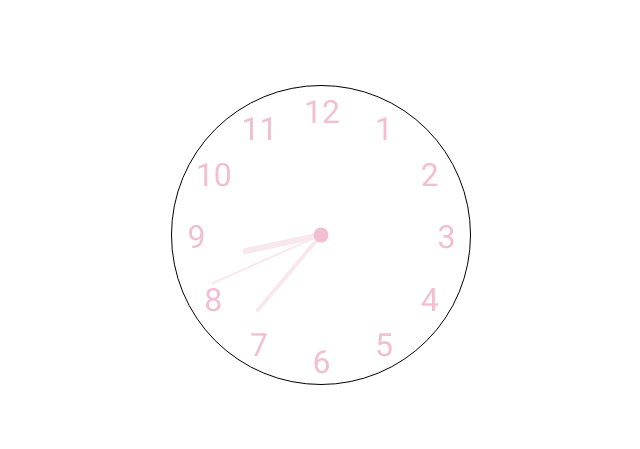
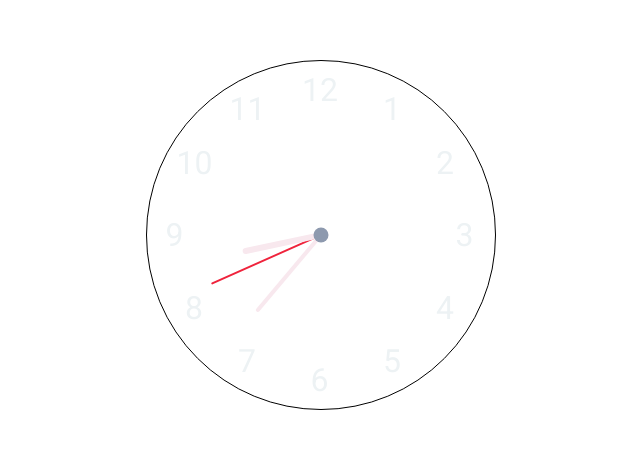
Before and after one commit to karthikeyanselvam18/analog-clock, a plain HTML site: page index.html in a window 1280 px wide. Shown: the part 165-614 px from the top of the page, without its empty margins (319-959 px from the left). Drawn offline with Linux system fonts and the light colour scheme.

Commit message:
fixed positions of numbers

```diff
--- a/script.js
+++ b/script.js
@@ -7,8 +7,8 @@ for (let i = 0; i < 12; i++) {
   const number = document.createElement("span");
   number.className = "numbers";
   number.innerHTML = digits[i];
-  number.style.top = `${50 - Math.cos((i - 3) * (Math.PI / 6)) * 125}px`;
-  number.style.left = `${50 + Math.sin((i - 3) * (Math.PI / 6)) * 125}px`;
+  number.style.top = `${50 - Math.cos((i - 3) * (Math.PI / 6)) * 145}px`;
+  number.style.left = `${50 + Math.sin((i - 3) * (Math.PI / 6)) * 145}px`;
   numbersContainer.appendChild(number);
 }
 
--- a/style.css
+++ b/style.css
@@ -5,15 +5,15 @@
 }
 
 .container {
-  height: 100vh;
+  height: 100dvh;
   display: grid;
   place-items: center;
   font-family: "Roboto", sans-serif;
 }
 
 .clock {
-  height: 300px;
-  width: 300px;
+  height: 350px;
+  width: 350px;
   border: 1px solid black;
   border-radius: 50%;
   position: relative;
@@ -27,8 +27,8 @@
 
 .numbers-container {
   position: absolute;
-  top: 82px;
-  left: 82px;
+  top: 105px;
+  left: 105px;
   transform: translate(-50%, -50%);
 }
 
@@ -39,7 +39,7 @@
   height: 35px;
   display: grid;
   place-items: center;
-  color: #f2bed1;
+  color: #edf2f4;
 }
 
 .second-hand,
@@ -56,7 +56,7 @@
 .second-hand {
   height: 2px;
   width: 120px;
-  background-color: #f8e8ee;
+  background-color: #ef233c;
   transform: rotate(270deg);
   z-index: 1;
 }
@@ -78,10 +78,10 @@
 }
 
 .point {
-  background-color: #f2bed1;
+  background-color: #8d99ae;
   width: 15px;
   height: 15px;
-  position: fixed;
+  position: absolute;
   top: 50%;
   left: 50%;
   transform: translate(-50%, -50%);
```
